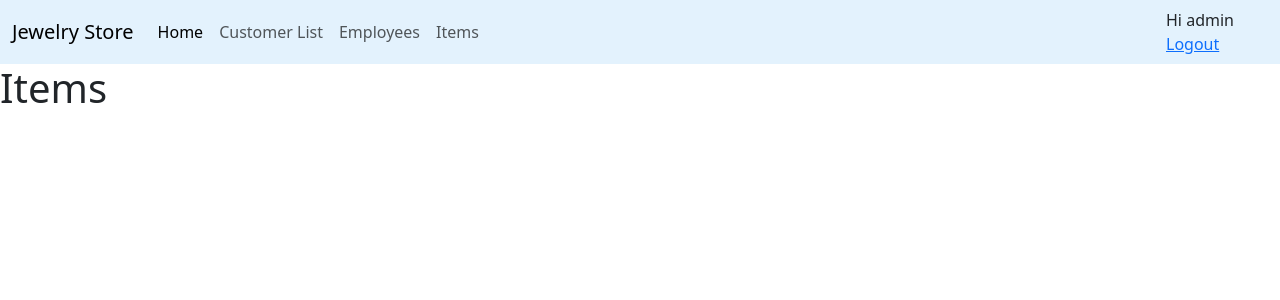
After one commit to PKDT-93/Full-Stack-Jewelery-Store, a Django app: page /items in a window 1280 px wide. The commit adds this page. Shown: the top 300 px of the page. Run offline with Django 4.2, Linux system fonts and the light colour scheme; a user stored in the database is signed in; some libraries are stand-ins or nearby versions.

Commit message:
added items

```diff
--- /dev/null
+++ b/jewelryDatabase/jewelryDatabase/templates/items.html
@@ -0,0 +1,9 @@
+{% extends 'base.html' %}
+
+{% block title %}Items{% endblock %}
+
+{% block content %}
+
+<h1>Items</h1>
+
+{% endblock %}
--- a/jewelryDatabase/jewelryDatabase/templates/navbar.html
+++ b/jewelryDatabase/jewelryDatabase/templates/navbar.html
@@ -19,6 +19,7 @@
           <a class="nav-link active" aria-current="page" href="http://127.0.0.1:8000/">Home</a>
           <a class="nav-link" href="customerlist">Customer List</a>
           <a class="nav-link" href="findemployee">Employees</a>
+          <a class="nav-link" href="items">Items</a>
         </div>
       </div>
     </div>
--- a/jewelryDatabase/jewelryDatabase/urls.py
+++ b/jewelryDatabase/jewelryDatabase/urls.py
@@ -25,6 +25,7 @@ urlpatterns = [
     path('', TemplateView.as_view(template_name="index.html"), name="index"),
     path('customerlist', views.customerlist, name='customerlist'),
     path('findemployee', views.findemployee, name='findemployee'),
+    path('items', views.items, name='items'),
     path('accounts/login', auth_views.LoginView.as_view(template_name="accounts/login.html"), name='login'),
     path('accounts/logout', auth_views.LogoutView.as_view(), name="logout"),
 ]
--- a/jewelryDatabase/jewelryDatabase/views.py
+++ b/jewelryDatabase/jewelryDatabase/views.py
@@ -12,3 +12,6 @@ def customerlist(request):
 
 def findemployee(request):
     return render(request, 'findemployee.html')
+
+def items(request):
+    return render(request, 'items.html')
```
Also changed, not shown: jewelryDatabase/db.sqlite3.
